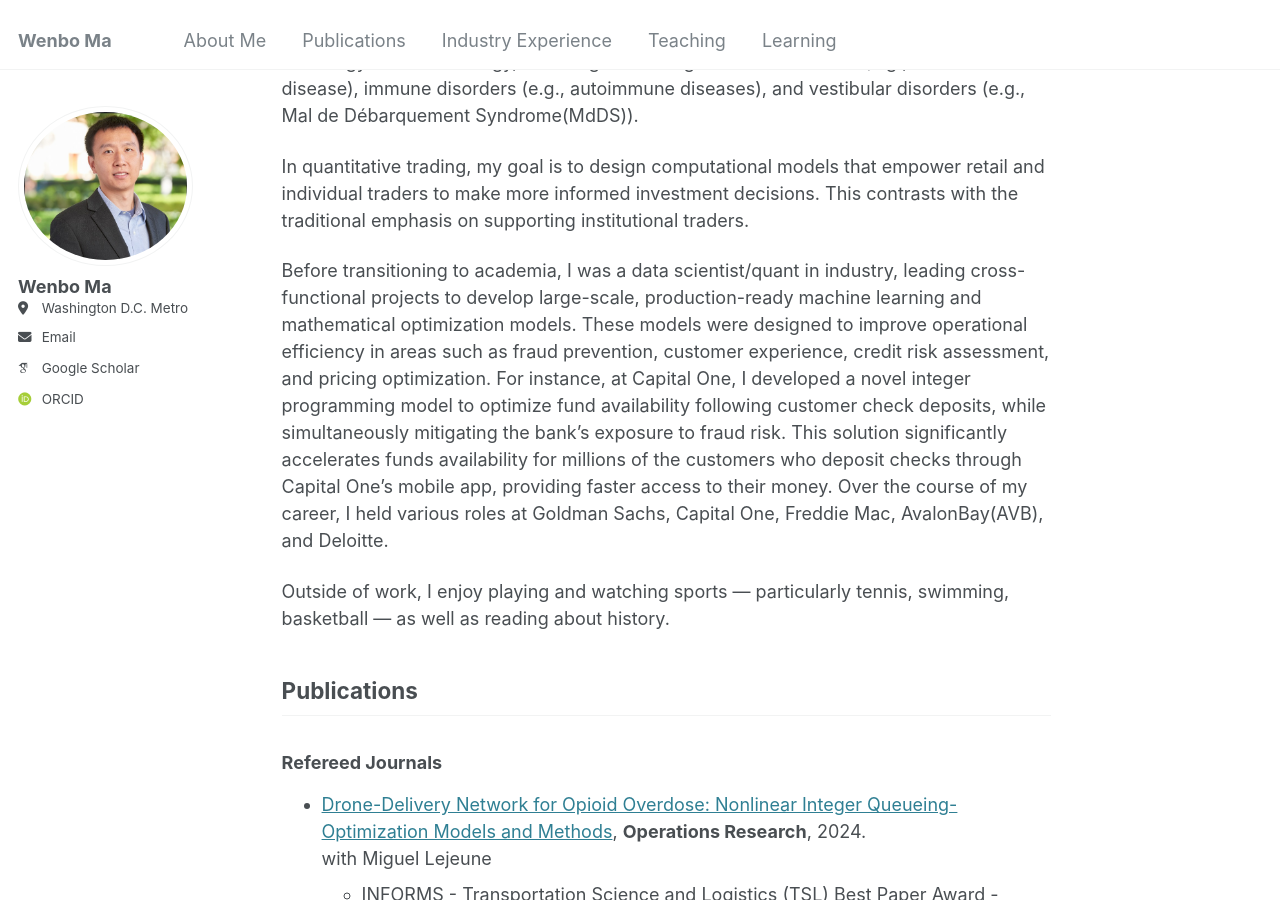
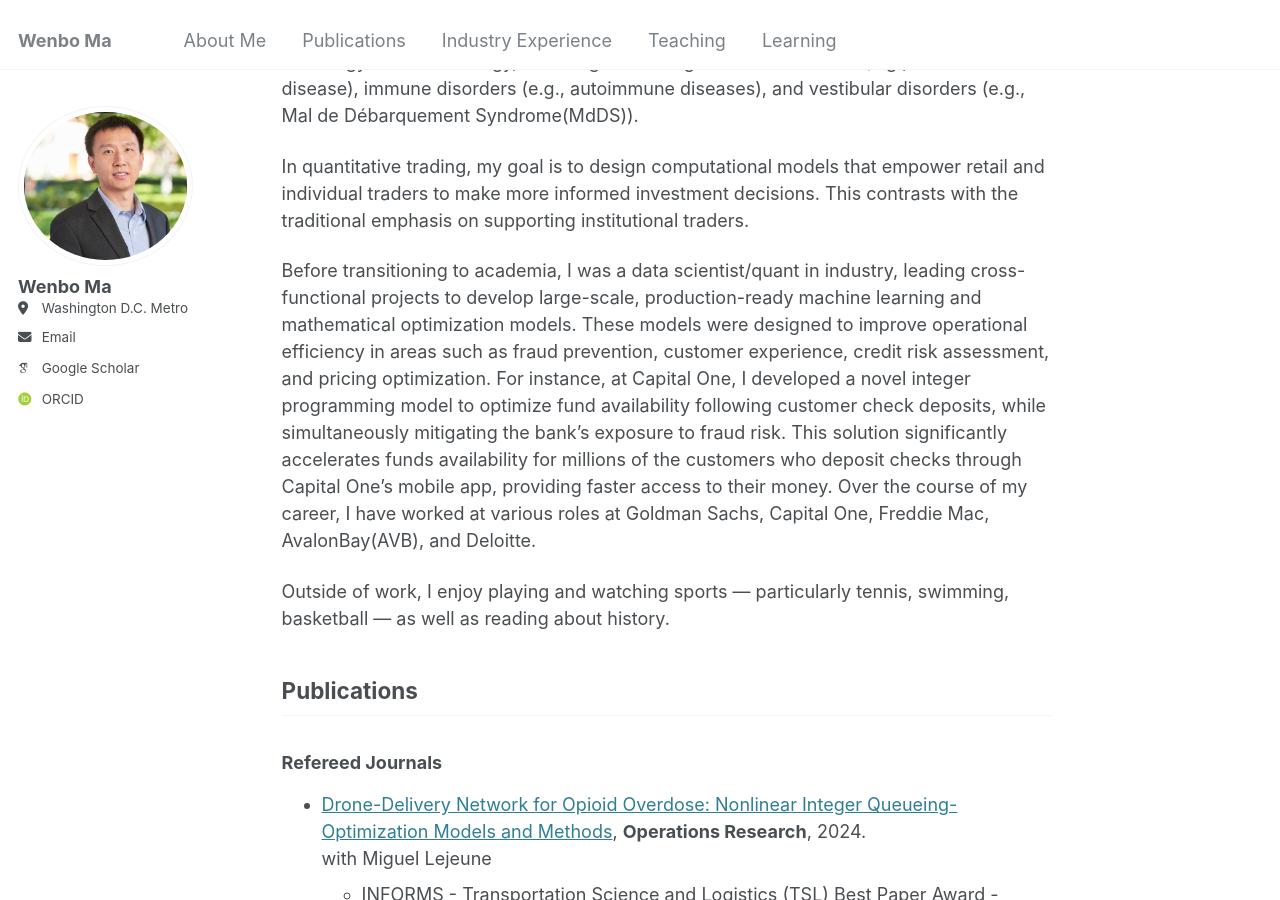
Before and after one commit to wenbo5565/wenbo5565.github.io, a Jekyll site: the page built from _pages/about.md, in a window 1280 px wide and 900 px high, scrolled down 484 px. Built offline with Jekyll 4.4.1, drawn with Linux system fonts in a browser that asks for light colours; some web fonts are replaced.

Commit message:
Update about.md

```diff
--- a/_pages/about.md
+++ b/_pages/about.md
@@ -17,7 +17,7 @@ In medical sciences, I am exploring how mathematical optimization can enhance th
 
 In quantitative trading, my goal is to design computational models that empower retail and individual traders to make more informed investment decisions. This contrasts with the traditional emphasis on supporting institutional traders.
 
-Before transitioning to academia, I was a data scientist/quant in industry, leading cross-functional projects to develop large-scale, production-ready machine learning and mathematical optimization models. These models were designed to improve operational efficiency in areas such as fraud prevention, customer experience, credit risk assessment, and pricing optimization. For instance, at Capital One, I developed a novel integer programming model to optimize fund availability following customer check deposits, while simultaneously mitigating the bank’s exposure to fraud risk. This solution significantly accelerates funds availability for millions of the customers who deposit checks through Capital One’s mobile app,  providing faster access to their money. Over the course of my career, I held various roles at Goldman Sachs, Capital One, Freddie Mac, AvalonBay(AVB), and Deloitte.
+Before transitioning to academia, I was a data scientist/quant in industry, leading cross-functional projects to develop large-scale, production-ready machine learning and mathematical optimization models. These models were designed to improve operational efficiency in areas such as fraud prevention, customer experience, credit risk assessment, and pricing optimization. For instance, at Capital One, I developed a novel integer programming model to optimize fund availability following customer check deposits, while simultaneously mitigating the bank’s exposure to fraud risk. This solution significantly accelerates funds availability for millions of the customers who deposit checks through Capital One’s mobile app,  providing faster access to their money. Over the course of my career, I have worked at various roles at Goldman Sachs, Capital One, Freddie Mac, AvalonBay(AVB), and Deloitte.
 
 Outside of work, I enjoy playing and watching sports — particularly tennis, swimming, basketball — as well as reading about history.
 
```
